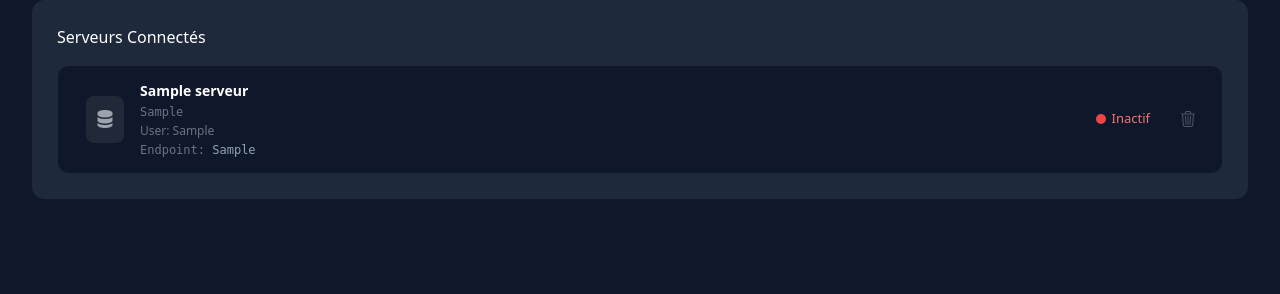
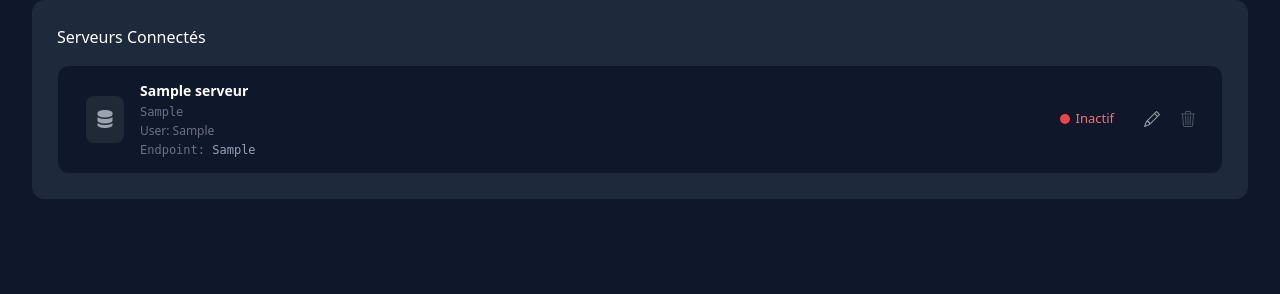
Before and after one commit to NO6B/RootView, a Python web app: template app/templates/servers.html in a window 1280 px wide. Shown: the part 506-800 px from the top of the page. Run offline with Jinja, Linux system fonts and the light colour scheme; the template is opened without the code that fills it: most values are stand-ins (such as "Sample title", 1, 10 or a date in 2020).

Commit message:
feat: ajout du bouton modifier sur chaque carte serveur

```diff
--- a/app/templates/servers.html
+++ b/app/templates/servers.html
@@ -82,6 +82,11 @@
                     {% endif %}
                 </div>
 
+                <a href="{{ url_for('main.modifier_serveur', id_serveur=serveur.id) }}"
+                    style="background: none; border: none; color: #9ca3af; cursor: pointer; padding: 6px; font-size: 16px; text-decoration: none; flex-shrink: 0; margin-right: 8px;"
+                    onmouseover="this.style.color='#3b82f6'" onmouseout="this.style.color='#9ca3af'">
+                    <i class="bi bi-pencil"></i>
+                </a>
                 <!-- Supprimer -->
                 <form action="{{ url_for('main.supprimer_serveur', id_serveur=serveur.id) }}" method="POST" style="flex-shrink: 0;">
                     <button type="submit"
@@ -91,6 +96,7 @@
                         <i class="bi bi-trash3"></i>
                     </button>
                 </form>
+
             </div>
             {% else %}
             <div class="text-center py-10 border border-dashed border-gray-700 rounded-xl">
```
